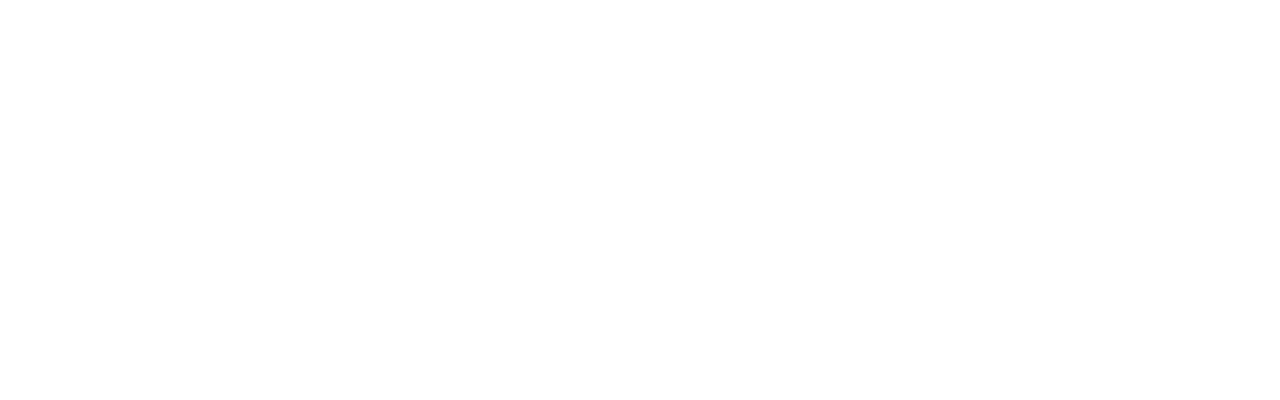
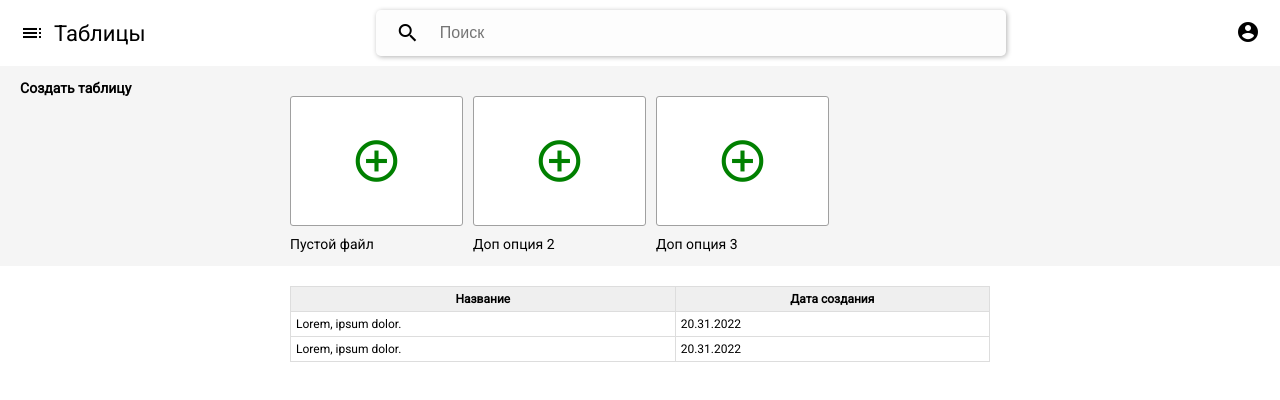
Before and after one commit to PospelovVladimir/excel-project, a website built with webpack: page src/index.html in a window 1280 px wide. Built offline with nearby package versions, Linux system fonts and the light colour scheme.

Commit message:
create new page 'showcase', and build it

```diff
--- a/src/index.html
+++ b/src/index.html
@@ -9,6 +9,73 @@
 		<title>Document</title>
 	</head>
 	<body>
-		<div id="app" class="container"></div>
+		<div id="app" class="container">
+			<div class="showcase">
+				<div class="showcase__header">
+					<div class="showcase-header-logo">
+						<span class="showcase-header-logo__ico	material-icons">
+							toc
+						</span>
+						<span class="showcase-header-logo__text">Таблицы</span>
+					</div>
+					<form class="showcase-header-search" action="#" method="POST">
+						<button type="submit" class="showcase-header-search__btn">
+							<span class="material-icons">
+								search
+							</span>
+						</button>
+						<input type="text" placeholder="Поиск" class="showcase-header-search__field" />
+					</form>
+					<div class="showcase-header-auth">
+						<span class="material-icons">
+							account_circle
+						</span>
+					</div>
+				</div>
+				<div class="showcase__controll">
+					<h3>Создать таблицу</h3>
+					<div class="showcase__controll-holder">
+						<div class="showcase-controll">
+							<div class="showcase-controll__btn">
+								<span class="material-icons">
+									add_circle_outline
+								</span>
+							</div>
+							<span class="showcase-controll__title">Пустой файл</span>
+						</div>
+						<div class="showcase-controll">
+							<div class="showcase-controll__btn">
+								<span class="material-icons">
+									add_circle_outline
+								</span>
+							</div>
+							<span class="showcase-controll__title">Доп опция 2</span>
+						</div>
+						<div class="showcase-controll">
+							<div class="showcase-controll__btn">
+								<span class="material-icons">
+									add_circle_outline
+								</span>
+							</div>
+							<span class="showcase-controll__title">Доп опция 3</span>
+						</div>
+					</div>
+				</div>
+				<table class="showcase__history">
+					<tr>
+						<th>Название</th>
+						<th>Дата создания</th>
+					</tr>
+					<tr>
+						<td>Lorem, ipsum dolor.</td>
+						<td>20.31.2022</td>
+					</tr>
+					<tr>
+						<td>Lorem, ipsum dolor.</td>
+						<td>20.31.2022</td>
+					</tr>
+				</table>
+			</div>
+		</div>
 	</body>
 </html>
--- a/src/styles/index.scss
+++ b/src/styles/index.scss
@@ -4,6 +4,7 @@
 @import 'toolbar';
 @import 'fx';
 @import 'table';
+@import 'showcase';
 
 * {
 	padding: 0;
--- /dev/null
+++ b/src/styles/showcase.scss
@@ -0,0 +1,138 @@
+@import 'variables';
+@import 'mixins';
+
+.showcase {
+	&__header {
+		display: flex;
+		justify-content: space-between;
+		align-items: center;
+		padding: 10px 20px;
+	}
+
+	&__controll {
+		display: flex;
+		justify-content: center;
+		align-items: center;
+		flex-direction: column;
+		width: 100%;
+		height: 200px;
+		background-color: rgb(245 245 245);
+		padding: 10px 20px;
+
+		& h3 {
+			display: inline-block;
+			width: 100%;
+		}
+	}
+
+	&__controll-holder {
+		display: flex;
+		width: 100%;
+		max-width: 700px;
+	}
+
+	&__history {
+		width: 100%;
+		max-width: 700px;
+		margin: 0 auto;
+		margin-top: 20px;
+		border: 1px solid #dddddd;
+		border-collapse: collapse;
+
+		& th {
+			font-weight: bold;
+			padding: 5px;
+			background: #efefef;
+			border: 1px solid #dddddd;
+		}
+		& td {
+			border: 1px solid #dddddd;
+			padding: 5px;
+		}
+	}
+}
+.showcase-header-logo {
+	display: flex;
+	justify-content: center;
+	align-items: center;
+	font-size: 22px;
+
+	&__ico {
+		margin-right: 10px;
+	}
+}
+
+.showcase-header-search {
+	display: flex;
+	justify-content: space-between;
+	align-items: center;
+	height: 46px;
+	width: 630px;
+	border-radius: 5px;
+	background-color: rgba(245, 245, 245, 0.2);
+	padding: 0 10px;
+	border-radius: 5px;
+	box-shadow: 1px 1px 5px rgba(0, 0, 0, 0.3);
+
+	&__btn {
+		display: flex;
+		justify-content: center;
+		align-items: center;
+		border: 0px;
+		outline: 0px;
+		background-color: transparent;
+		padding: 10px;
+		border-radius: 50%;
+
+		&:hover {
+			background-color: #f1f1f1;
+		}
+	}
+
+	&__field {
+		width: 100%;
+		border: 0px;
+		outline: 0px;
+		font-size: 16px;
+		margin-left: 10px;
+		height: 30px;
+		background: transparent;
+	}
+}
+
+.showcase-controll {
+	&__btn {
+		display: flex;
+		justify-content: center;
+		align-items: center;
+		width: 173px;
+		height: 130px;
+		background-color: #fff;
+		border: 1px solid $silver;
+		border-radius: 3px;
+		color: green;
+		margin-right: 10px;
+
+		& .material-icons {
+			font-size: 50px;
+		}
+	}
+
+	&__title {
+		display: inline-block;
+		margin-top: 10px;
+		font-size: 14px;
+		color: #000000;
+		transition: margin 0.3s;
+	}
+
+	&:hover {
+		cursor: pointer;
+		& .showcase-controll__btn {
+			border: 1px solid rgb(60, 151, 60);
+		}
+		& .showcase-controll__title {
+			margin-left: 10px;
+		}
+	}
+}
```
